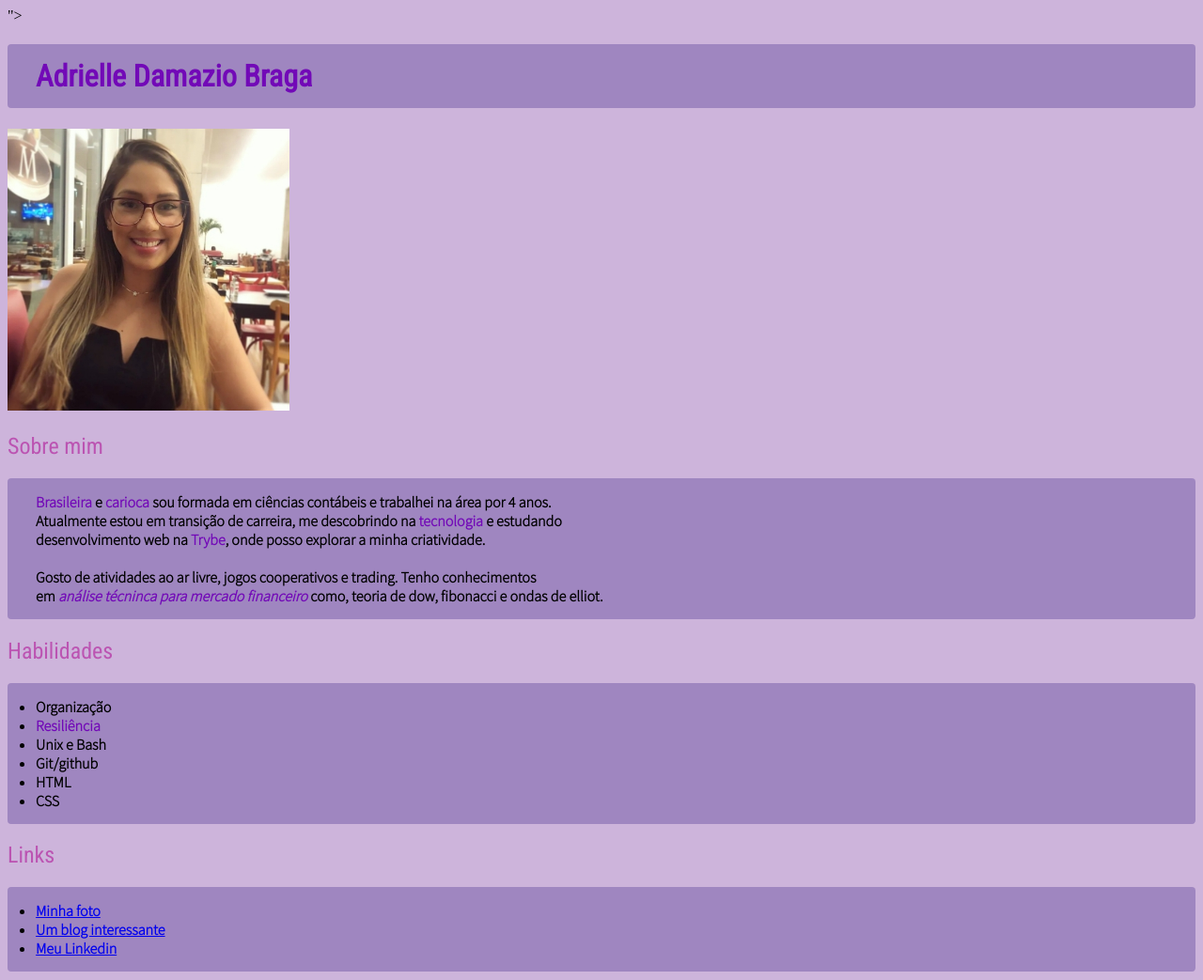
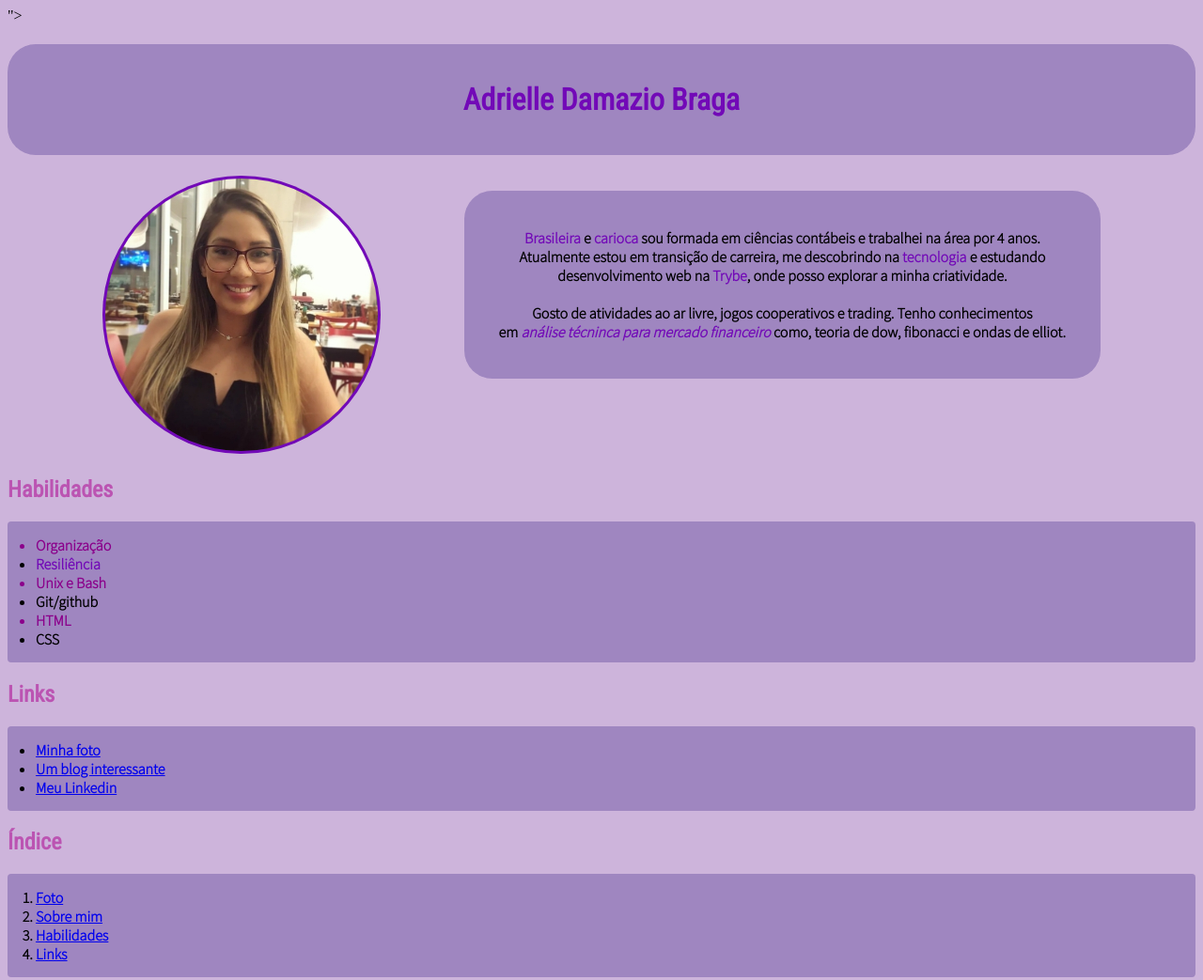
Before and after one commit to adrielle-b/Portfolio, a plain HTML site: page index.html in a window 1280 px wide. Shown: the top 1043 px of the page at 94% size. Drawn offline with Linux system fonts and the light colour scheme.

Commit message:
Continuação da estilização com css

```diff
--- a/index.html
+++ b/index.html
@@ -15,85 +15,23 @@
 <link rel="stylesheet" href="<link rel="preconnect" href="https://fonts.googleapis.com">
 <link rel="preconnect" href="https://fonts.gstatic.com" crossorigin>
 <link href="https://fonts.googleapis.com/css2?family=Roboto+Condensed&family=Source+Sans+Pro:wght@300&display=swap" rel="stylesheet">">
-
-<style>
-
-body{
-    background-color: #cdb4db;
-}
-
-h1{
-    color:#7209b7;
-    font-family: roboto condensed, sans-serif;
-    letter-spacing: 5;
-    font-weight: 30;
-    background-color: #9f86c0;
-    padding: 15px 30px;
-    border-radius: 4px;
-    font-weight: 600;
-}
-
-
-h2 {
-    color: rgb(187, 84, 178);
-    font-family: roboto condensed, sans-serif;
-    letter-spacing: 5;
-    font-weight: 30;
-}
-
-p,ul,ol {
-    font-family: source sans pro, sans-serif;
-    font-size: 16px;
-
-}
-
-
-
-strong, em {
-    color: #7209b7;
-}
-
-.listas{
-        background-color: #9f86c0;
-        padding: 15px 30px;
-        border-radius: 4px;
-        font-weight: 600;
-
-}
-
-.bio{
-    background-color: #9f86c0;
-    padding: 15px 30px;
-        border-radius: 4px;
-        font-weight: 600;
-
-}
-
-
-
-</style>
-
-
+<link rel="stylesheet" href="style.css">
 </head>
 
 <body>
-    <h1 class="nome">Adrielle Damazio Braga</h1>
 
-    <img src="foto-dri.jpeg"
-    id= "foto-dri" alt="foto da adrielle" width="300px">
-
-    <h2>Sobre mim</h2>
-
-    <p class="bio" id="sobremim"><strong>Brasileira</strong> e <strong>carioca</strong> sou formada em ciências contábeis e trabalhei na área
+    <h1>Adrielle Damazio Braga</h1>
+    <div class="apresentaçao">
+    <img id="foto-dri" src="foto-dri.jpeg"
+     alt="foto da adrielle" width="290px">
+    <p id="sobremim"><strong>Brasileira</strong> e <strong>carioca</strong> sou formada em ciências contábeis e trabalhei na área
          por 4 anos.<br>Atualmente estou em transição de carreira, me descobrindo
          na <strong>tecnologia</strong> e estudando <br>desenvolvimento web na <strong>Trybe</strong>, onde posso explorar a minha
           criatividade.<br><br>
-
           Gosto de atividades ao ar livre, jogos cooperativos e trading. Tenho conhecimentos <br>em <strong><em>análise técninca
           para mercado financeiro</em></strong> como, teoria de dow, fibonacci e ondas de elliot. </p>
-
-
-          <h2 id="habilidades">Habilidades</h2>
+        </div>
+        <div id="habilidades"><h2>Habilidades</h2>
           <ul class="listas">
             <li >Organização</li>
             <li><strong>Resiliência</strong></li>
@@ -102,10 +40,10 @@ strong, em {
             <li>HTML</li>
             <li>CSS</li>
           </ul>
-
-          <h2 id="links">Links</h2>
+        </div>
+<div id="links">
+          <h2>Links</h2>
           <ul class="listas">
-
         <li><a href="#foto-dri">Minha foto</a></li>
 
         <li><a href="https://building.nubank.com.br/why-we-killed-our-end-to-end-test-suite/"
@@ -114,16 +52,15 @@ strong, em {
         <li><a href="https://www.linkedin.com/in/adrielle-braga-81a720125/"
         target="_blank">Meu Linkedin</a></li>
           </ul>
-
+        </div>
+<div>
         <h2>Índice</h2>
         <ol class="listas">
             <li><a href= "#foto-dri">Foto</a></li>
             <li><a href= "#sobremim">Sobre mim</a></li>
             <li><a href= "#habilidades">Habilidades</a></li>
             <li><a href= "#links">Links</a></li>
-
         </ol>
-
-
+    </div>
 </body>
 </html>
--- /dev/null
+++ b/style.css
@@ -0,0 +1,57 @@
+
+
+body {
+    background-color: #cdb4db;
+}
+h1 {
+    color:#7209b7;
+    font-family: roboto condensed, sans-serif;
+    font-weight: 30;
+    background-color: #9f86c0;
+    padding: 40px 30px;
+    font-weight: 600;
+    text-align: center;
+    border-radius: 30px
+}
+.apresentaçao{
+    margin-right: 8%;
+    margin-left: 8%;
+}
+#foto-dri{
+    border-radius: 50%;
+    padding:3px;
+    background-color: #7209b7;
+    position: relative;
+}
+#sobremim {
+    background-color: #9f86c0;
+    padding: 40px 20px;
+    border-radius: 30px;
+    font-family: source sans pro, sans-serif;
+    font-weight: 600;
+    text-align: center;
+    float:right;
+    width: 60%
+}
+h2 {
+    color: rgb(187, 84, 178);
+    font-family: roboto condensed, sans-serif;
+    letter-spacing: 5;
+    font-weight:65px;
+}
+ul,ol {
+    font-family: source sans pro, sans-serif;
+    font-size: 16px;
+}
+#habilidades ul li:nth-child(odd){
+    color:darkmagenta;
+}
+strong, em {
+    color: #7209b7;
+}
+.listas {
+    background-color: #9f86c0;
+    padding: 15px 30px;
+    border-radius: 4px;
+    font-weight: 600;
+}
```
